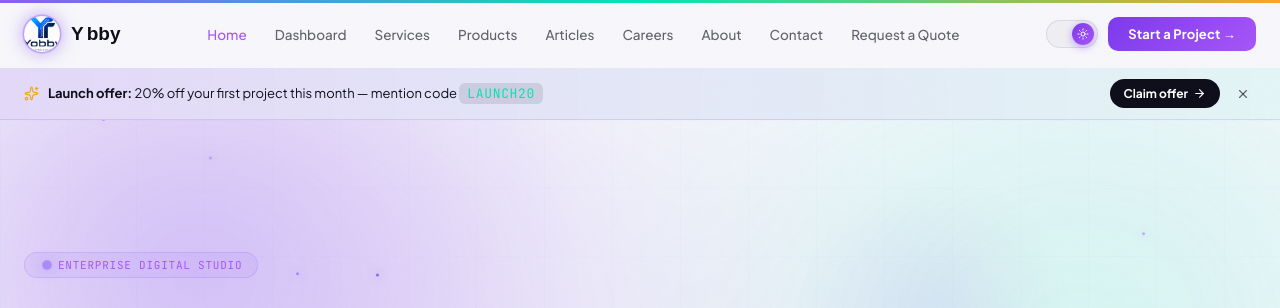
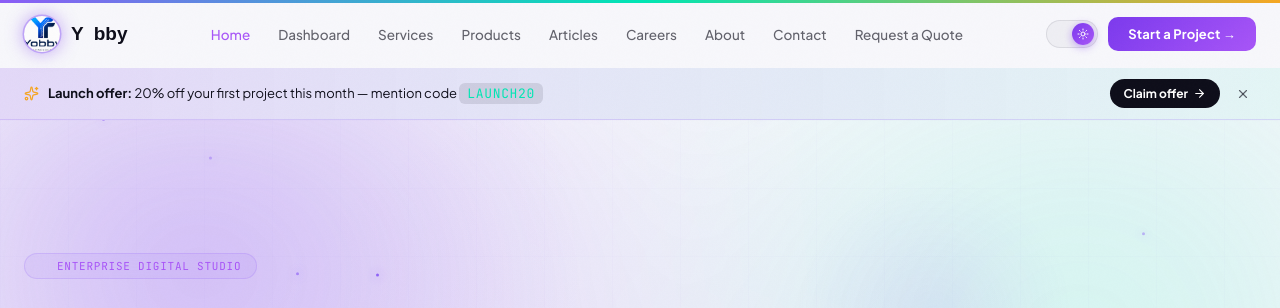
Before and after one commit to YOBRA-coder/NexCore, a React (Vite) app in the folder client/: page / in a window 1280 px wide. Shown: the top 308 px of the page. Built offline with nearby package versions, Linux system fonts and the light colour scheme; a web font is replaced by a local one.

Commit message:
dot style is now defined inline in the Nav.tsx component, so the .dot class in index.css has been removed.

```diff
--- a/client/src/components/Nav.tsx
+++ b/client/src/components/Nav.tsx
@@ -18,7 +18,11 @@ export function Nav() {
             <div className="brand-logo-mark brand-logo-mark-nav">
               <img src="/yobby.png" alt="Yobby Technologies logo"/>
             </div>
-            <span style={{ fontFamily:"var(--fd)",fontWeight:700,fontSize:19,color:"var(--t)" }}>Y<span className="dot"></span>bby</span>
+           <span style={{ fontFamily: "var(--fd)", fontWeight: 700, fontSize: 19, color: "var(--t)", display: "inline-flex", alignItems: "baseline" }}>
+  Y
+  <span className="dot"></span>
+  bby
+</span>
           </div>
           <div className="hm" style={{ display:"flex",gap:2 }}>
               {links.map(([l,p]) => (
--- a/client/src/index.css
+++ b/client/src/index.css
@@ -8,13 +8,25 @@
 /* PROGRESS */
 
 .dot {
-  width: 6px; height: 6px;
+  display: inline-block;
+  width: 6px;
+  height: 6px;
   background: var(--accent);
   border-radius: 50%;
-  margin-left: 3px;
+  margin: 0 2px; /* Adds space left and right of the dot */
+  vertical-align: middle; /* Aligns it vertically with the letters */
   animation: blink 2s ease-in-out infinite;
 }
+
 @keyframes blink { 0%,100%{opacity:1} 50%{opacity:0.3} }
+.dot1{
+  width:8px;
+  height:8px;
+  border-radius:50%;
+  background:#8b5cf6;
+  box-shadow:0 0 12px #8b5cf6;
+  animation: pulse2 2s infinite;
+}
 .progress{
   position:fixed;
   top:0;
@@ -107,14 +119,7 @@
   margin-bottom:2rem;
 }
 
-.dot{
-  width:8px;
-  height:8px;
-  border-radius:50%;
-  background:#8b5cf6;
-  box-shadow:0 0 12px #8b5cf6;
-  animation: pulse2 2s infinite;
-}
+
 
 .hero-title{
   font-size:clamp(3rem,7vw,6rem);
```
